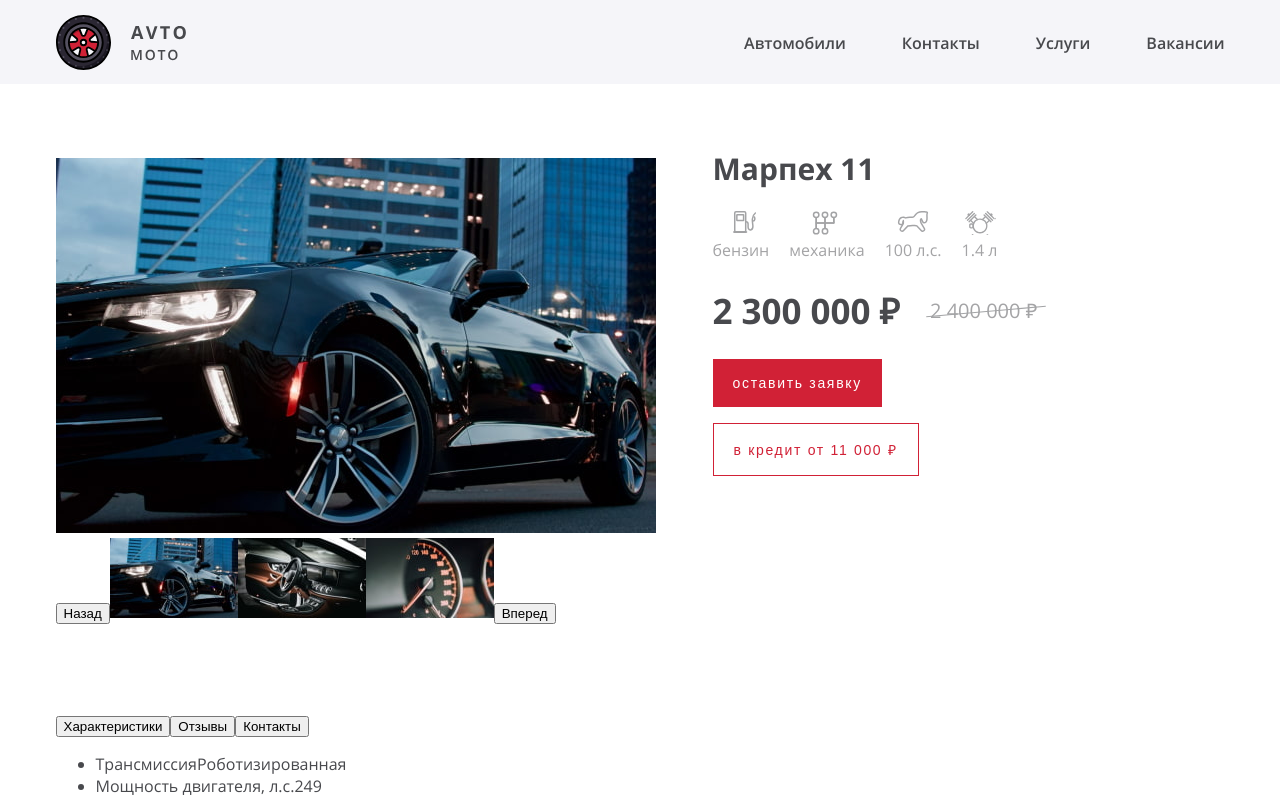
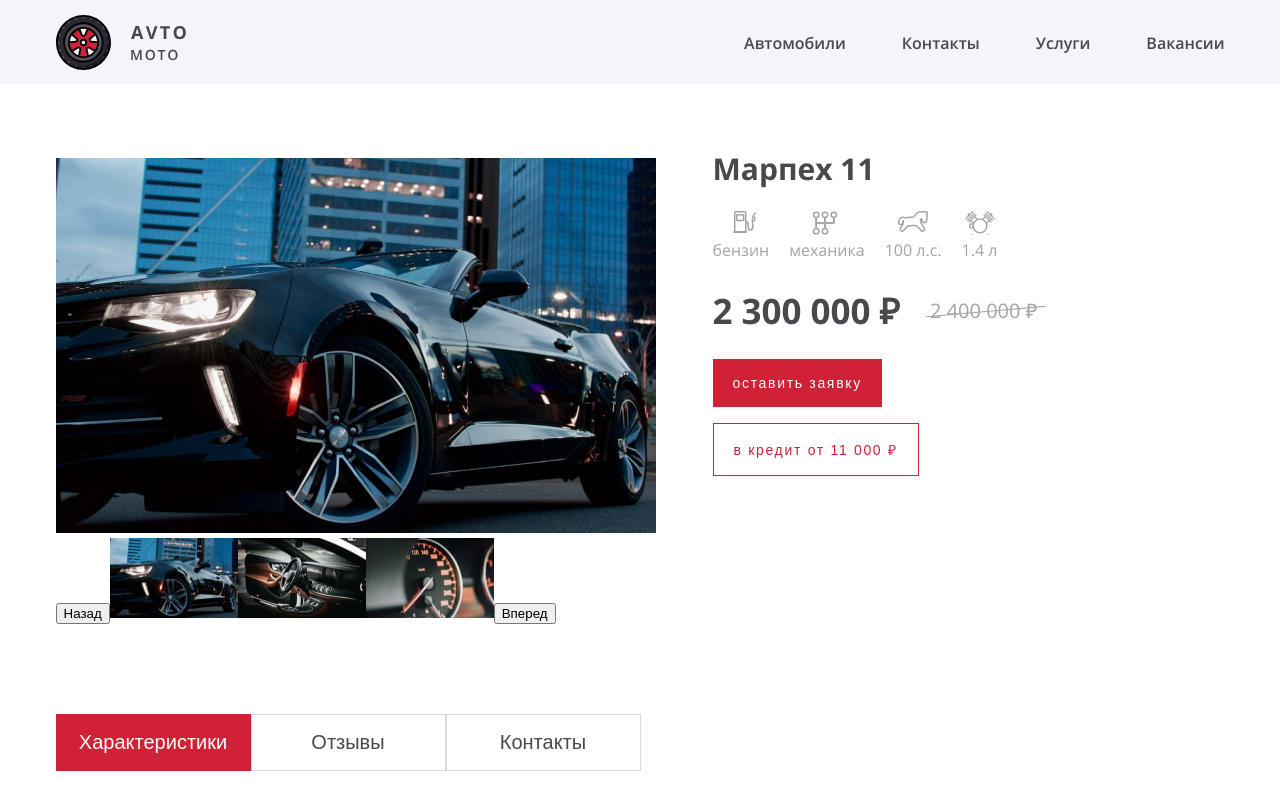
Before and after one commit to mantuok/avto-moto, a React (Create React App) app: page / in a window 1280 px wide. Shown: the top 799 px of the page. Built offline with nearby package versions, Linux system fonts and the light colour scheme.

Commit message:
short and detailed description styling finished

```diff
--- a/src/components/detailed-info/detailed-info.jsx
+++ b/src/components/detailed-info/detailed-info.jsx
@@ -17,7 +17,7 @@ const DetailedInfo = () => {
 
   return (
     <section className="main__detailed-info detailed-info">
-      <div className="detailedInfo__tabs">
+      <div className="detailed-info__tabs">
         <button className="detailed-info__tab detailed-info__tab--active">Характеристики</button>
         <button className="detailed-info__tab">Отзывы</button>
         <button className="detailed-info__tab">Контакты</button>
--- /dev/null
+++ b/src/sass/blocks/detailed-features.scss
@@ -0,0 +1,18 @@
+.detailed-features {
+  @include reset-list-style;
+
+  display: flex;
+  flex-direction: column;
+
+  width: 565px;
+}
+
+.detailed-features__item {
+  padding-top: 20px;
+  padding-bottom: 8px;
+
+  display: flex;
+  justify-content: space-between;
+
+  border-bottom: 1px solid var(--extra-light-decorative);
+}
--- /dev/null
+++ b/src/sass/blocks/detailed-info.scss
@@ -0,0 +1,25 @@
+.detailed-info__tabs {
+  margin-bottom: 10px;
+}
+
+.detailed-info__tab {
+  padding-top: 16px;
+  padding-right: 20px;
+  padding-bottom: 16px;
+  padding-left: 20px;
+
+  width: 195px;
+
+  color: var(--font-basic);
+  font-size: 20px;
+
+  background-color: var(--basic);
+
+  border: 1px solid var(--extra-light-decorative);
+
+  &--active {
+    color: var(--basic);
+    background-color: var(--contrast);
+    border-color: var(--contrast);
+  }
+}
--- /dev/null
+++ b/src/sass/blocks/feature.scss
@@ -0,0 +1,3 @@
+.feature__value {
+  color: var(--dark);
+}
--- a/src/sass/style.scss
+++ b/src/sass/style.scss
@@ -13,3 +13,6 @@
 @import './blocks/short-info.scss';
 @import './blocks/short-features.scss';
 @import './blocks/price.scss';
+@import './blocks/detailed-info.scss';
+@import './blocks/detailed-features.scss';
+@import './blocks/feature.scss';
--- a/src/sass/utils/colors.scss
+++ b/src/sass/utils/colors.scss
@@ -5,5 +5,7 @@
   --basic: #ffffff;
   --light-contrast: #f5f5f9;
   --light-decorative: #a3a4a6;
+  --extra-light-decorative: #d7d9df;
   --contrast: #d12136;
+  --dark: #000000;
 }
```
